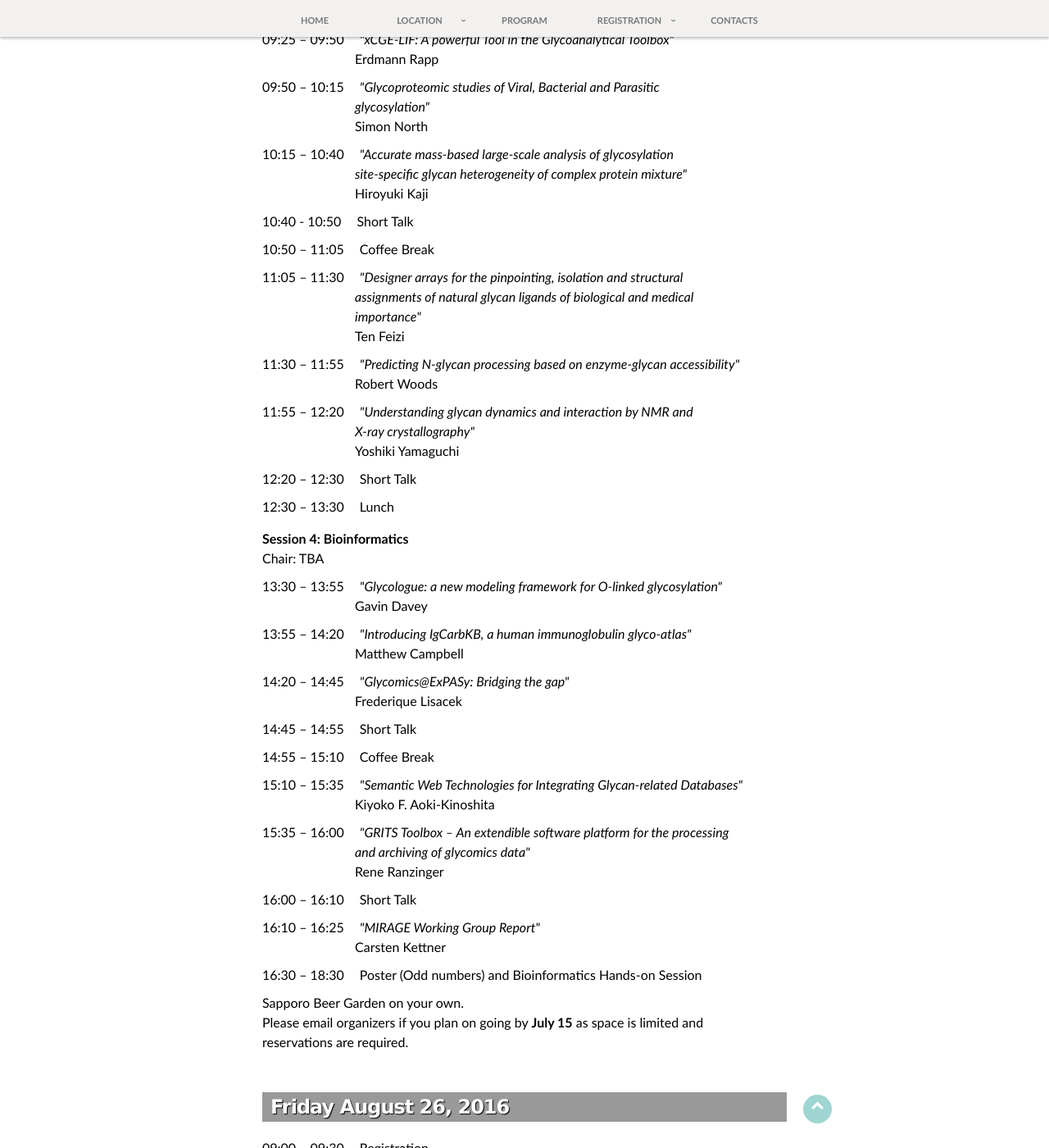
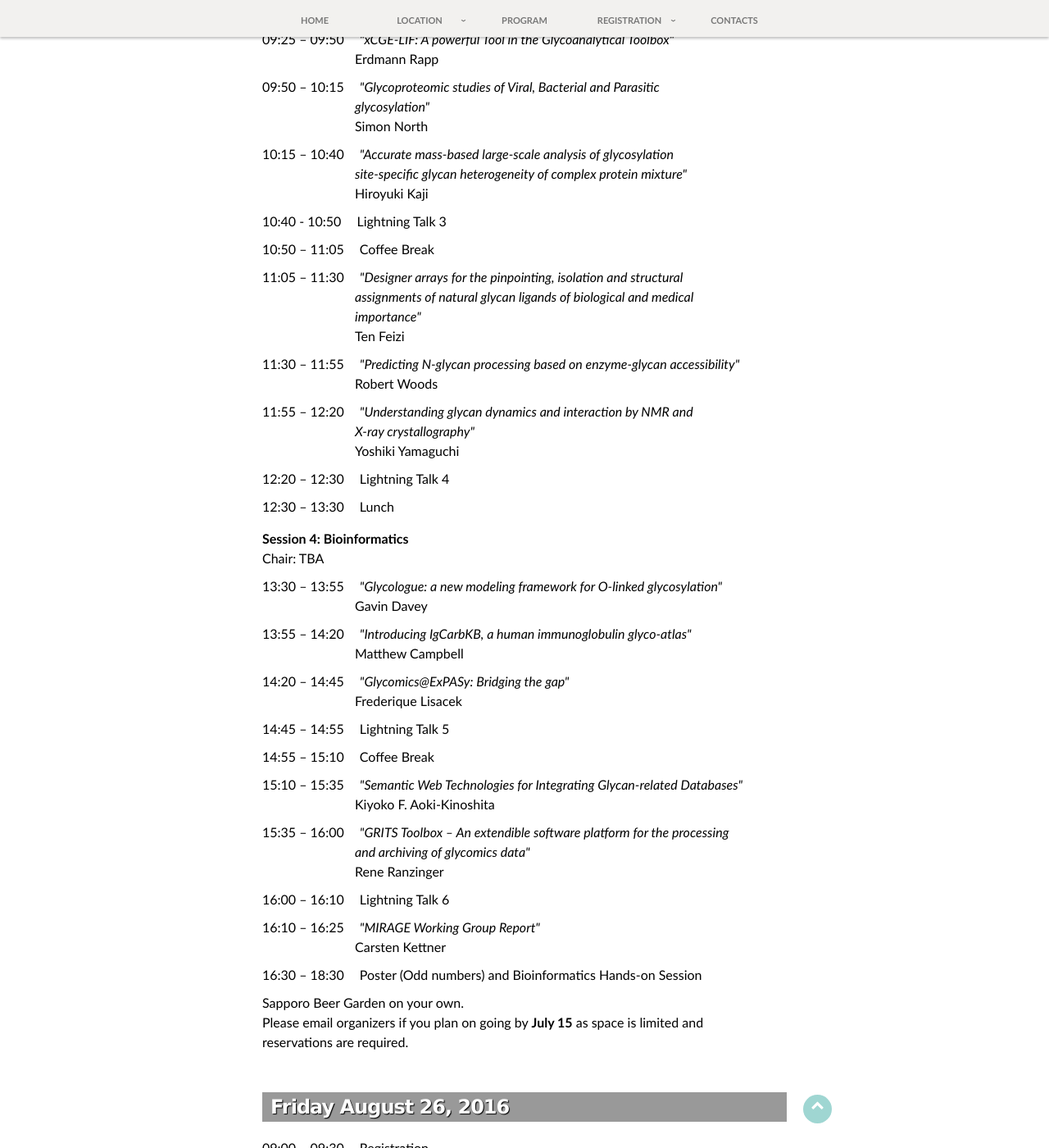
Before and after one commit to yamazakiM/WarrenWorkshop2016, a Jekyll site: the page built from program/index.md, in a window 1280 px wide and 1400 px high, scrolled down 2212 px. Shown: the whole window at 82% size. Built offline with Jekyll 4.4.1, drawn with Linux system fonts in a browser that asks for light colours; nearby versions of some CDN libraries; library files that are not in the unit come from our copies; some of the changed text lies outside the part shown.

Commit message:
Update index.md

```diff
--- a/program/index.md
+++ b/program/index.md
@@ -62,7 +62,7 @@ Hokkaido University<br>
 	<span style="padding-left:113px">James Paulson</span>
 	<br>
 	<span style="display:inline-block; width=130px; margin-top:10px; margin-right:15px">11:15 – 11:25</span>
-	<span>Short Talk</span>
+	<span>Lightning Talk 1</span>
 	<br>
 	<span style="display:inline-block; width=130px; margin-top:10px; margin-right:15px">11:25 – 11:40</span>
 	<span>Coffee Break</span>
@@ -134,7 +134,7 @@ Hokkaido University<br>
 	<span style="padding-left:113px">Niclas Karlsson</span>
 	<br>
 	<span style="display:inline-block; width=130px; margin-top:10px; margin-right:15px">18:20 – 18:30</span>
-	<span>Short Talk</span>
+	<span>Lightning Talk 2</span>
 	<br>
 	<span style="display:inline-block; width=130px; margin-top:10px; margin-right:15px">18:30</span>
 	<span style="padding-left:56px">Workshop Dinner</span>
@@ -180,7 +180,7 @@ Hokkaido University<br>
 	<span style="padding-left:113px">Hiroyuki Kaji</span>
 	<br>
 	<span style="display:inline-block; width=130px; margin-top:10px; margin-right:15px">10:40 - 10:50</span>
-	<span>Short Talk</span>
+	<span>Lightning Talk 3</span>
 	<br>
 	<span style="display:inline-block; width=130px; margin-top:10px; margin-right:15px">10:50 – 11:05</span>
 	<span>Coffee Break</span>
@@ -209,7 +209,7 @@ Hokkaido University<br>
 	<span style="padding-left:113px">Yoshiki Yamaguchi</span>
 	<br>
 	<span style="display:inline-block; width=130px; margin-top:10px; margin-right:15px">12:20 – 12:30</span>
-	<span>Short Talk</span>
+	<span>Lightning Talk 4</span>
 	<br>
 	<!--<span style="padding-left:113px">Short Talk</span>
 	<br>-->
@@ -238,7 +238,7 @@ Hokkaido University<br>
 	<span style="padding-left:113px">Frederique Lisacek</span>
 	<br>
 	<span style="display:inline-block; width=130px; margin-top:10px; margin-right:15px">14:45 – 14:55</span>
-	<span>Short Talk</span>
+	<span>Lightning Talk 5</span>
 	<br>
 	<span style="display:inline-block; width=130px; margin-top:10px; margin-right:15px">14:55 – 15:10</span>
 	<span>Coffee Break</span>
@@ -257,7 +257,7 @@ Hokkaido University<br>
 	<span style="padding-left:113px">Rene Ranzinger</span>
 	<br>
 	<span style="display:inline-block; width=130px; margin-top:10px; margin-right:15px">16:00 – 16:10</span>
-	<span>Short Talk</span>
+	<span>Lightning Talk 6</span>
 	<br>
 	<!--<span style="padding-left:113px">TBA</span>
 	<br>-->
```
